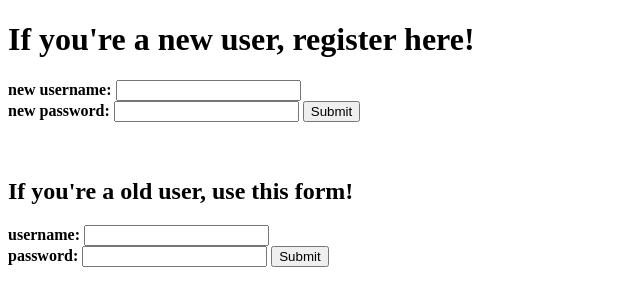
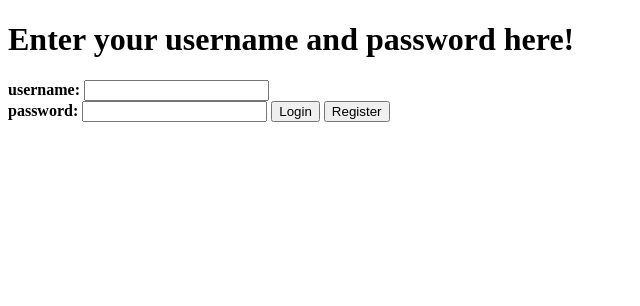
Before and after one commit to shamaul-d/login, a Flask app: page / in a window 1280 px wide. Shown: the top 306 px of the page, without its empty margins (0-640 px from the left). Run offline with Flask 2, Linux system fonts and the light colour scheme.

Commit message:
fixed issues

```diff
--- a/app.py
+++ b/app.py
@@ -1,27 +1,29 @@
-from flask import Flask, render_template, request, session, url_for
+from flask import Flask, render_template, request, session, url_for, redirect
 import hashlib
 
 app = Flask(__name__)
 app.secret_key = '\xceY\x96\x0b^\x8d:\xea\xd2\x9c\xae\xf2\xfc\xdd\x8dL\xf5Dsw\x8a\xcb=\xf8\xf1\xe5\x89K\xbd\x17\x1eg'
 
-@app.route("/", methods=["GET"])
+@app.route("/")
 def log():
-    i = 0
-    for arg in request.args:
-        i += 1
-    if i == 0:
-        stat = ""
-    elif request.args["nuser"] == "" or request.args["npass"] == "":
-        stat = "Please fill in all forms of information."
-    elif not check(request.args["nuser"]):
-        stat = "Username already taken!"
-    else:
-        add(request.args["nuser"],request.args["npass"])
-        stat = "New account created."
-    return render_template("login.html", status = stat)
+    return render_template("login.html", status = "")
 
 @app.route("/auth", methods=["POST"])
 def auth():
+    i = 0
+    for arg in request.form:
+        i += 1
+    if i == 0:
+        return render_template("login.html", status = "")
+    if "reg" in request.form:
+        if request.form["user"] == "" or request.form["pass"] == "":
+            stat = "Please fill in all forms of information."
+        elif not check(request.form["user"]):
+            stat = "Username already taken!"
+        else:
+            add(request.form["user"],request.form["pass"])
+            stat = "New account created."
+        return render_template("login.html", status = stat)
     m = master()
     user = request.form['user']
     if check(user):
--- a/data/passwords.csv
+++ b/data/passwords.csv
@@ -1,4 +1 @@
 sham,bee58f742777eb6acc2f8cc5b933a47f8c95cab72aaa921840ee1dcc6ae25f1a29895dd03d29e47c5b0c75b8aa339b80a6025fa835f6a044defaf13cbf2b55ff
-kate,6703a4faca2a6526495b2e7e2b888ddbc31f8ea83d3c85ea2a0fc3e49271dff6b3586f9dcff7cf42fcb27f40fde408ab2d5ace7ea64b34dadea45201eb546e02
-jen,6d604e49e19ccb9691ab2cfe76b0a531a43a0e7d3fb094c619c648f1696c5afbea9d10628439537297a64dee7be9a368be16c448aa946a568ae8f6a97617fc22
-\noops,03edf7f5dd7ed2e344a3b1f2ec16c0291902d81fcc60eabc61e35ce61ce53f45f4d6b0e809b36771e75caad552377296b50c359d299d5e79e680848b2aec06ee
--- a/templates/login.html
+++ b/templates/login.html
@@ -5,21 +5,13 @@
     </head>
     <body>
         <h3> {{status}} </h3>
-        <h1> If you're a new user, register here! </h1>
-            <form action="/">
-                <b> new username: </b> <input type="text" name="nuser">
-                <br>
-                <b> new password: </b> <input type="text" name="npass">
-                <input type="submit" name="reg">
-            </form>
-        <br>
-        <br>
-        <h2> If you're a old user, use this form! </h2>
+        <h1> Enter your username and password here!</h1>
             <form action="/auth" method="POST">
                 <b> username: </b> <input type="text" name="user">
                 <br>
                 <b> password: </b> <input type="text" name="pass">
-                <input type="submit" name="log">
+                <input type="submit" name="log" value="Login">
+		<input type="submit" name="reg" value="Register">
             </form>
     </body>
 </html>
```
